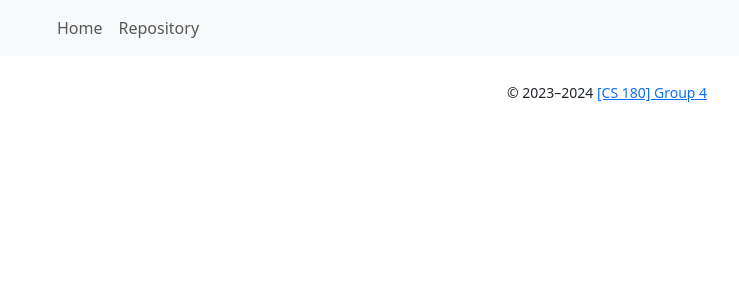
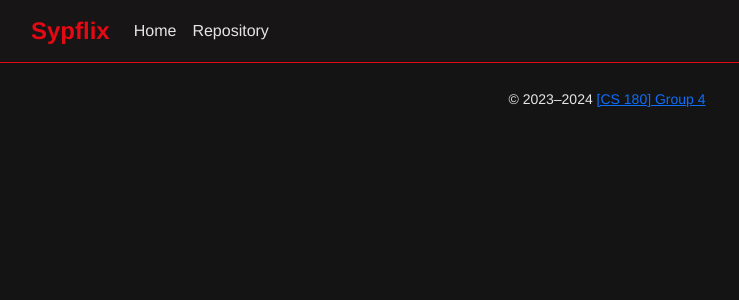
Before and after one commit to CS-180-Group-4/Movie-Recommendation-System, a Flask app: template templates/base.html in a window 1280 px wide. Shown: the top 300 px of the page, without its empty margins (33-772 px from the left). Run offline with Flask 3, Linux system fonts and the light colour scheme; the template is opened without the code that fills it, so the values that code supplies are empty; some libraries are stand-ins or nearby versions.

Commit message:
style: adapt Netflix-like theme

```diff
--- /dev/null
+++ b/static/sypflix.css
@@ -0,0 +1,87 @@
+body {
+    background-color: #141414;
+    color: #e5e5e5;
+    font-family: 'Helvetica Neue', Helvetica, Arial, sans-serif;
+}
+.navbar {
+    background-color: #171515;
+    border-bottom: 1px solid #e50914;
+}
+.navbar .navbar-brand {
+    color: #e50914;
+    font-weight: bold;
+    font-size: 24px;
+}
+.navbar .navbar-nav .nav-link {
+    color: #e5e5e5;
+}
+.navbar .navbar-nav .nav-link:hover {
+    color: #b3b3b3;
+}
+.navbar-toggler-icon {
+    filter: invert(100%);
+}
+.container {
+    max-width: 100%;
+    padding-left: 5%;
+    padding-right: 5%;
+}
+pre {
+    background: #333;
+    color: #e5e5e5;
+    padding: 10px;
+}
+h2 {
+    margin-top: 20px;
+    color: #e5e5e5;
+}
+footer {
+    margin: 20px;
+    color: #e5e5e5;
+}
+.btn-primary {
+    background-color: #e50914;
+    border-color: #e50914;
+}
+.btn-primary:hover {
+    background-color: #f40612;
+    border-color: #f40612;
+}
+.card {
+    background-color: #333;
+    color: #e5e5e5;
+    border: none;
+}
+.card a {
+    color: #e5e5e5;
+}
+.card a:hover {
+    color: #b3b3b3;
+}
+.form-control {
+    background-color: #333;
+    color: #e5e5e5;
+    border: 1px solid #444;
+}
+.form-control:focus {
+    background-color: #444;
+    color: #e5e5e5;
+    border: 1px solid #e50914;
+    box-shadow: none;
+}
+.form-label {
+    color: #e5e5e5;
+}
+.btn-success {
+    background-color: #e50914;
+    border-color: #e50914;
+}
+.btn-success:hover {
+    background-color: #f40612;
+    border-color: #f40612;
+}
+.form-container {
+    background-color: #141414;
+    padding: 20px;
+    border-radius: 8px;
+}
--- a/templates/base.html
+++ b/templates/base.html
@@ -5,31 +5,21 @@
 <head>
     <meta charset="utf-8">
     <meta name="viewport" content="width=device-width, initial-scale=1, shrink-to-fit=no">
-    <title>Bootstrap-Flask Demo Application</title>
+    <title>Sypflix</title>
     <link rel="icon" href="{{ url_for('static', filename='favicon.ico') }}">
     {{ bootstrap.load_css() }}
-    <style>
-        pre {
-            background: #ddd;
-            padding: 10px;
-        }
-        h2 {
-            margin-top: 20px;
-        }
-        footer {
-            margin: 20px;
-        }
-    </style>
+    <link rel="stylesheet" href="{{ url_for('static', filename='sypflix.css') }}">
 </head>
 <body>
-    <nav class="navbar navbar-expand-lg navbar-light bg-light mb-4">
+    <nav class="navbar navbar-expand-lg navbar-dark mb-4">
         <div class="container">
+            <a class="navbar-brand" href="{{ url_for('index') }}">Sypflix</a>
             <button class="navbar-toggler" type="button" data-bs-toggle="collapse" data-bs-target="#navbarSupportedContent"
                     aria-controls="navbarSupportedContent" aria-expanded="false" aria-label="Toggle navigation">
                 <span class="navbar-toggler-icon"></span>
             </button>
             <div class="collapse navbar-collapse" id="navbarSupportedContent">
-            <ul class="navbar-nav mr-auto">
+                <ul class="navbar-nav me-auto mb-2 mb-lg-0">
                     {{ render_nav_item('index', 'Home') }}
                     <li class="nav-item"><a class="nav-link" href="https://github.com/CS-180-Group-4/Movie-Recommendation-System" target="_blank">Repository</a></li>
                 </ul>
--- a/templates/index.html
+++ b/templates/index.html
@@ -2,8 +2,8 @@
 {% from 'bootstrap5/form.html' import render_form, render_field, render_form_row %}
 
 {% block content %}
-
     <h2>Input a Synopsis of a Movie</h2>
-    {{ render_form(form, button_style='success', button_size='block') }}
-
+    <div class="form-container">
+        {{ render_form(form, button_style='success', button_size='lg') }}
+    </div>
 {% endblock %}
```
Lines whose indentation alone changed are shown as unchanged.
